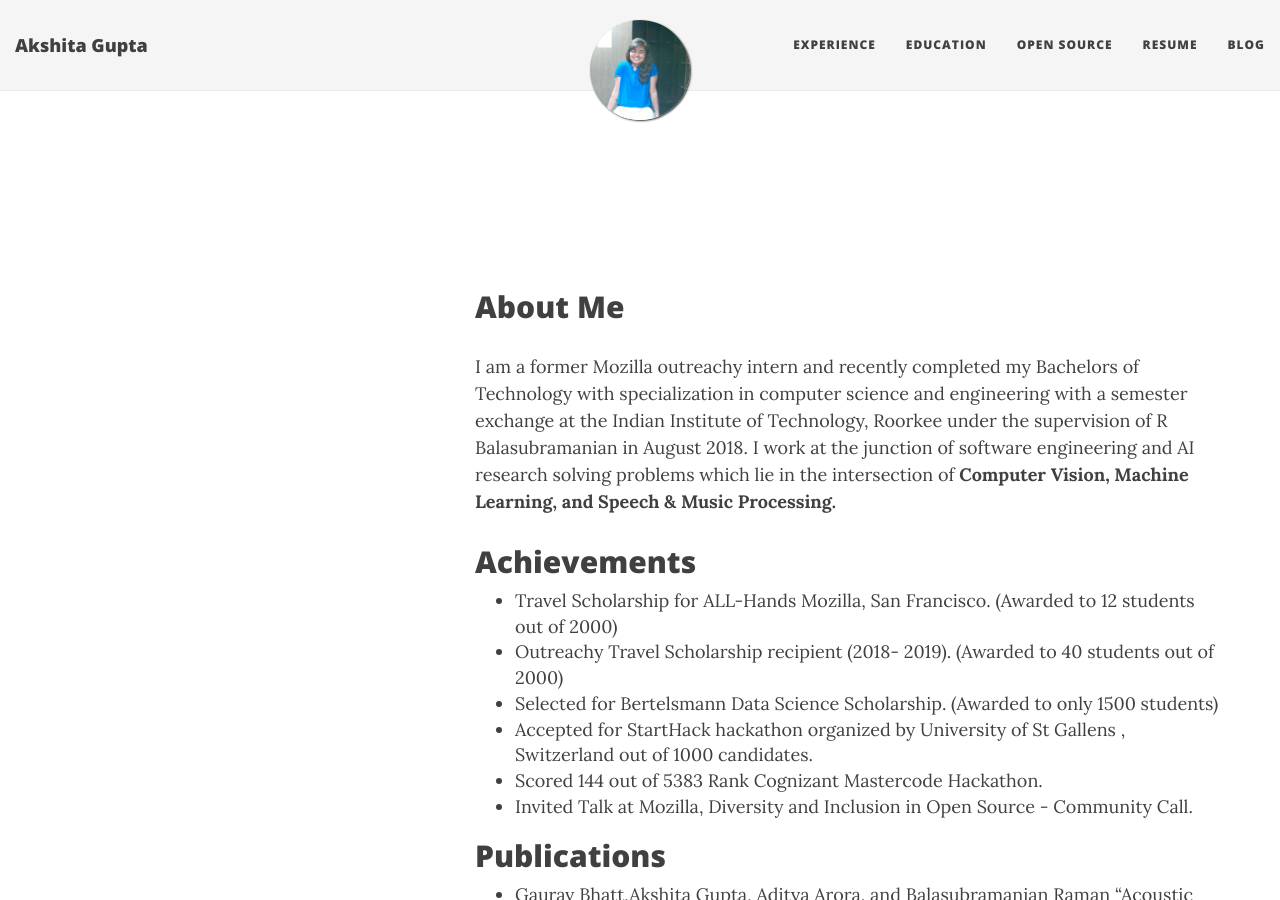
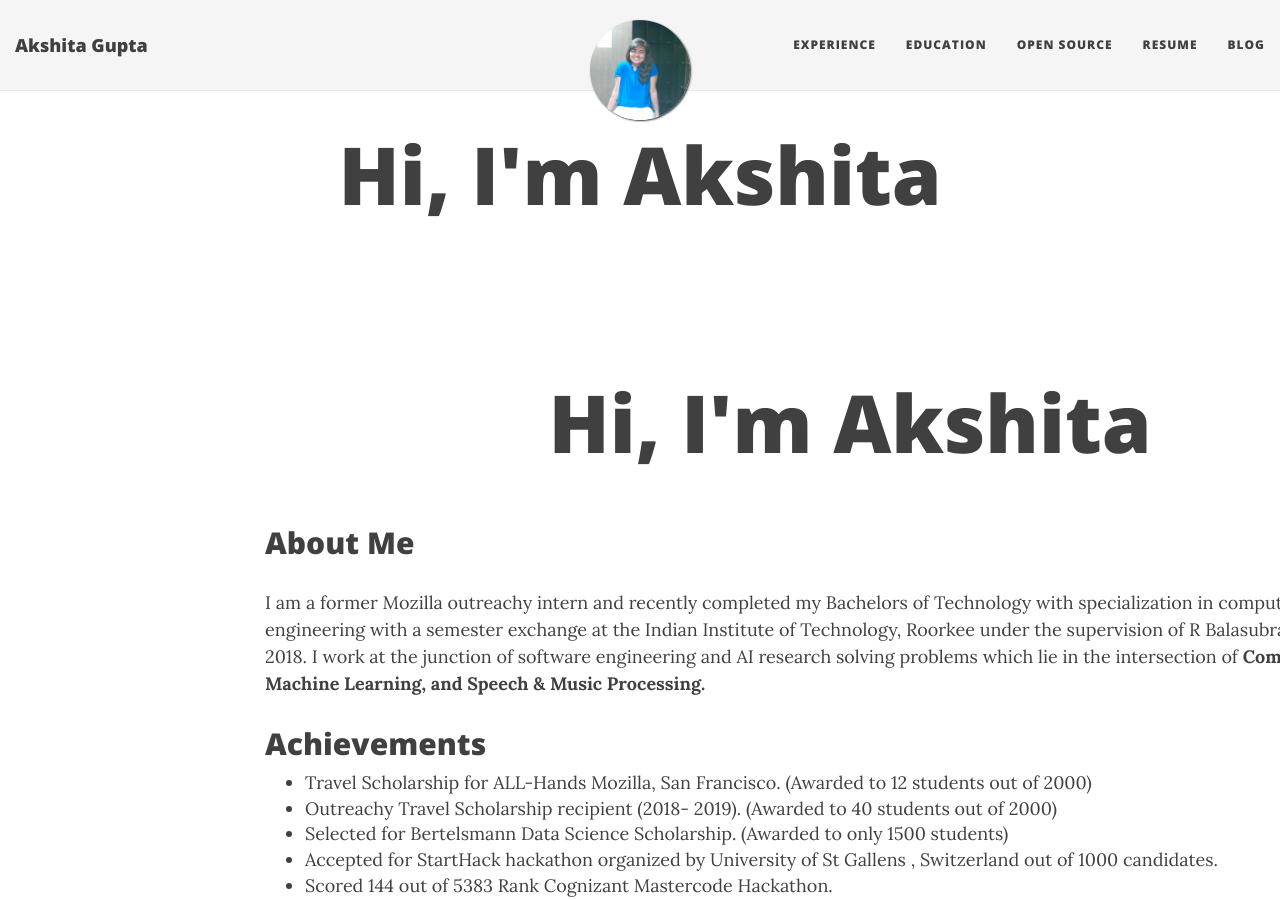
Before and after one commit to akshitac8/akshitac8.github.io, a Jekyll site: the page built from index.html, in a window 1280 px wide and 900 px high. Built offline with Jekyll 4.4.1, drawn with Linux system fonts in a browser that asks for light colours; nearby versions of some CDN libraries; the list of posts is cut into pages by our own code.

Commit message:
Update index.html

```diff
--- a/index.html
+++ b/index.html
@@ -1,6 +1,7 @@
 ---
 layout: page
-subtitle: Hi, I am Akshita
+title: Hi, I'm Akshita
+meta-title: "Hi, I'm Akshita"
 use-site-title: true
 ---
 
@@ -8,7 +9,6 @@ use-site-title: true
 
 <div class="container" role="main">
   <div class="row">
-    <div class="col-lg-8 col-lg-offset-2 col-md-10 col-md-offset-1">
         <p>
             <h2>About Me</h2>
             <p>
@@ -35,8 +35,5 @@ use-site-title: true
 
             </ul>
           </p>
-
-
-    </div>
   </div>
 </div>
```
